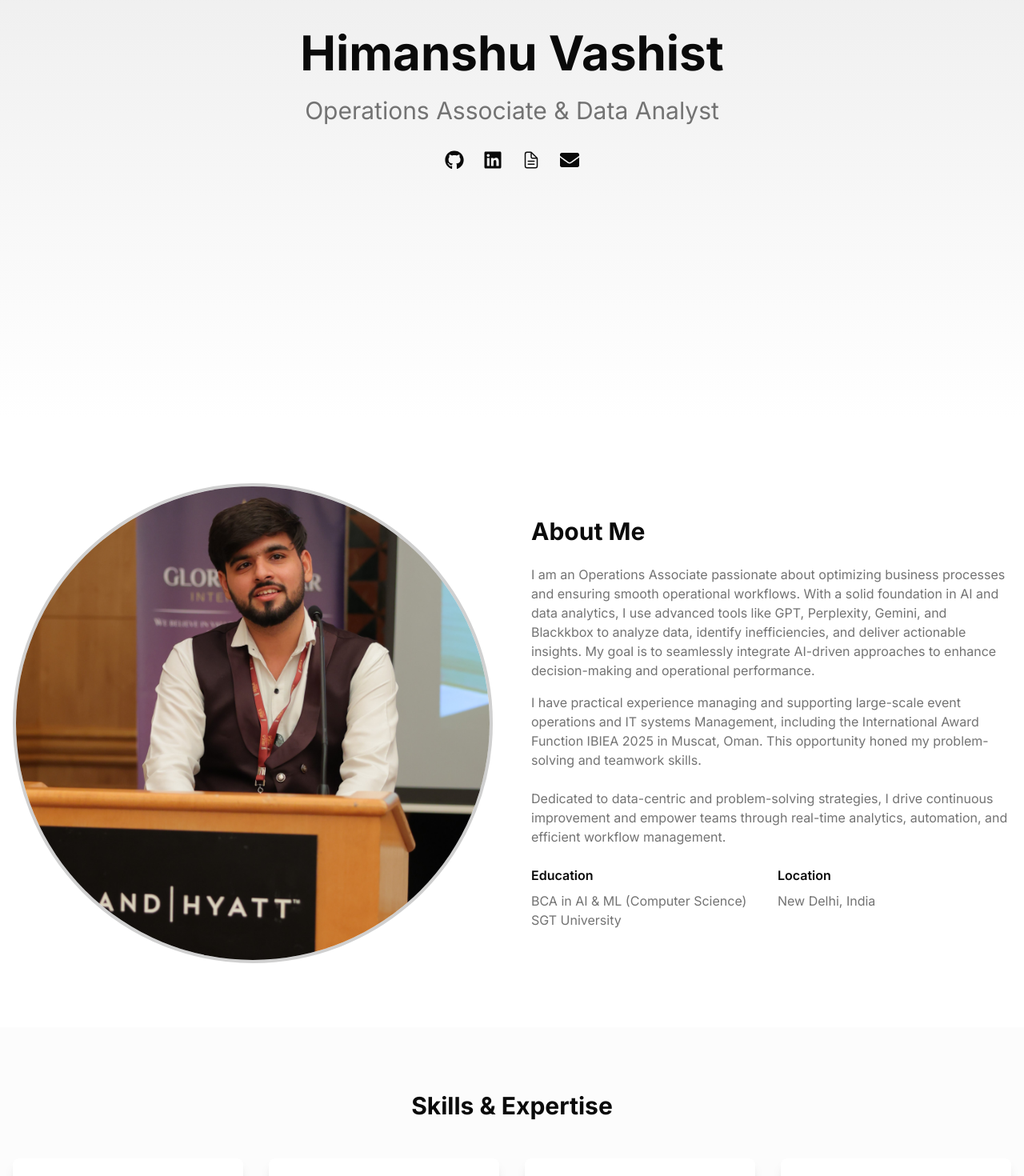
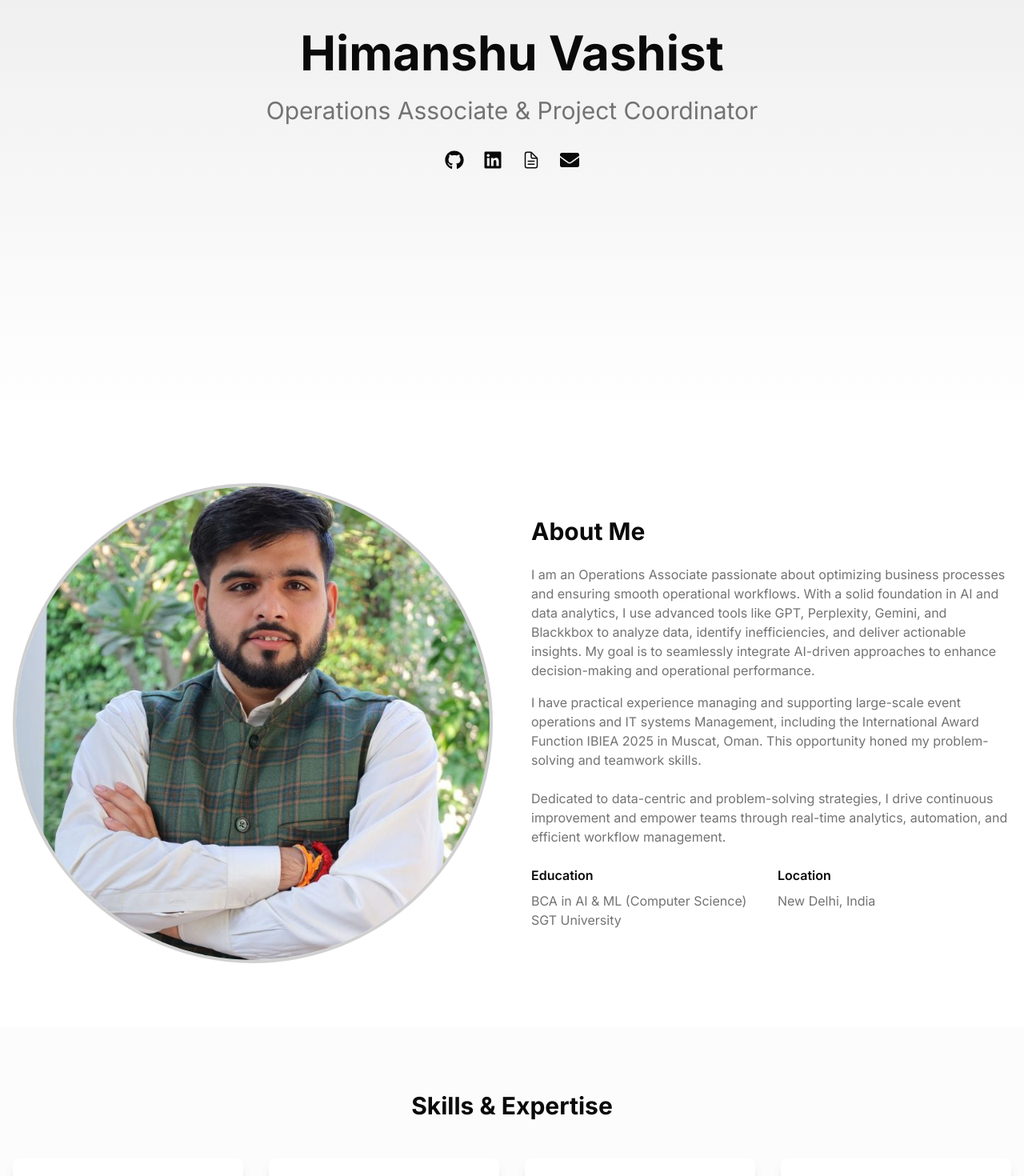
Before and after one commit to hv-code60/Portfolio, a Next.js app: page / in a window 1280 px wide. Shown: the part 340-1810 px from the top of the page at 80% size. Built offline with nearby package versions, Linux system fonts and the light colour scheme.

Commit message:
update resume and experience with profile photo

```diff
--- a/src/components/about.jsx
+++ b/src/components/about.jsx
@@ -16,7 +16,7 @@ export default function About() {
 
             <div className="relative w-full aspect-square rounded-full overflow-hidden border-4 border-primary/20">
               <Image
-                src="/h.jpg"
+                src="/hv.jpg"
                 alt="Profile"
                 fill
                 className="object-cover"
--- a/src/components/experience.jsx
+++ b/src/components/experience.jsx
@@ -18,13 +18,13 @@ const experiences = [
     description:
       "Collected, organized, and visualized data to provide actionable business insights to the sales team.",
   },
-  {
-    title: "UNO MINDA LIMITED PINDER DIVISION",
-    role: "HARDWARE AND I/O OPERATOR",
-    duration: "09/07/2023 TO 15/08/2023",
-    description:
-      "Coordinate with the IT department to resolve appropriate changes to development and maintenance.",
-  },
+  // {
+  //   title: "UNO MINDA LIMITED PINDER DIVISION",
+  //   role: "HARDWARE AND I/O OPERATOR",
+  //   duration: "09/07/2023 TO 15/08/2023",
+  //   description:
+  //     "Coordinate with the IT department to resolve appropriate changes to development and maintenance.",
+  // },
 ]
 
 export default function Experience() {
--- a/src/components/hero.jsx
+++ b/src/components/hero.jsx
@@ -18,7 +18,7 @@ export default function Hero() {
             Himanshu Vashist
           </h1>
           <h2 className="text-2xl md:text-3xl text-muted-foreground mb-8">
-            Operations Associate & Data Analyst
+            Operations Associate & Project Coordinator
           </h2>
           <div className="flex justify-center gap-6">
             <motion.a
```
Also changed, not shown: public/hv.jpg (added).
